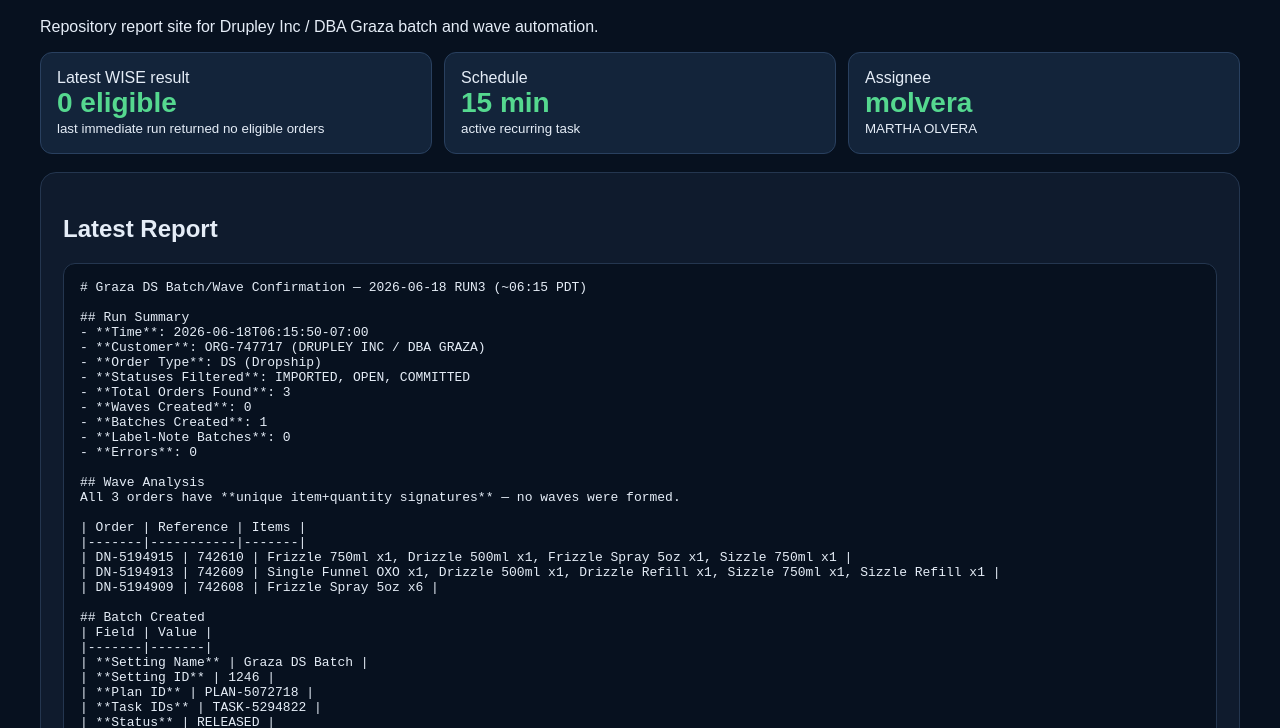
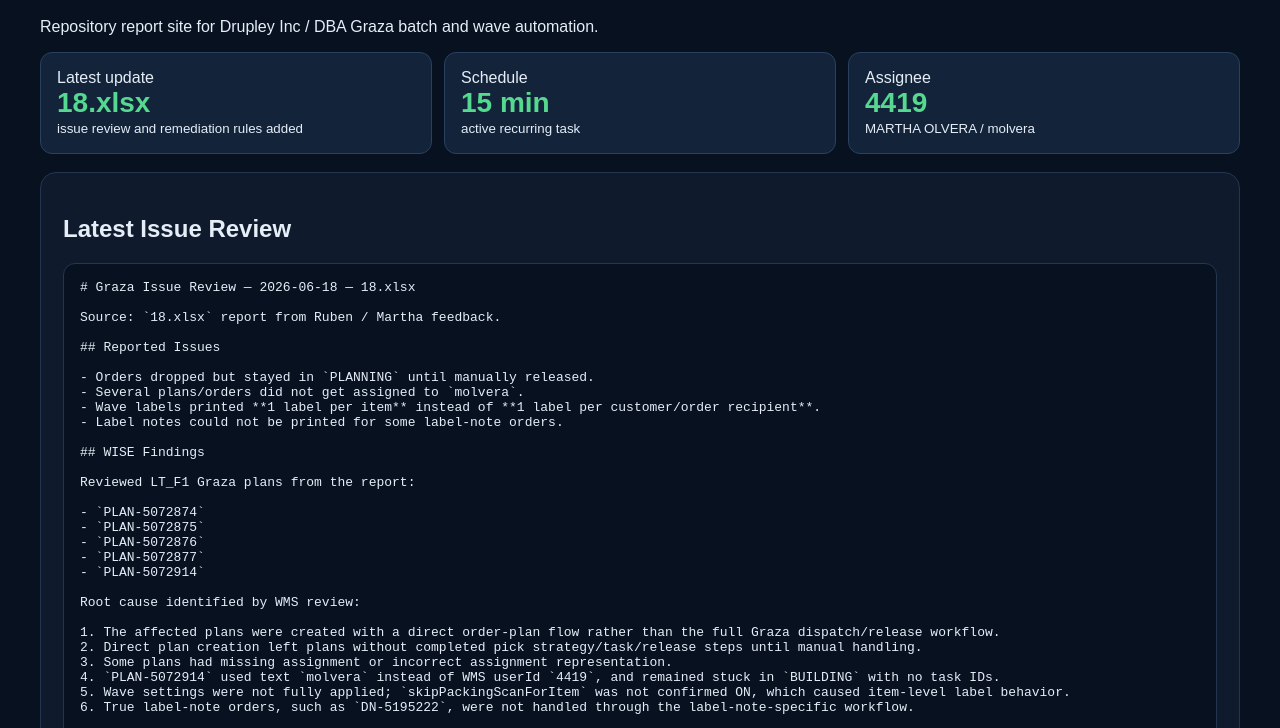
Before and after one commit to RubenVJauregui/Batch-wave-tickets-, a website: page public/index.html in a window 1280 px wide. Shown: the part 72-800 px from the top of the page. Drawn offline with Linux system fonts and the light colour scheme.

Commit message:
Add Graza 18.xlsx issue review and remediation
User: rjauregui (2008267700036030466)

```diff
--- a/public/index.html
+++ b/public/index.html
@@ -1,45 +1,73 @@
-<!doctype html><html><head><meta charset="utf-8"><meta name="viewport" content="width=device-width,initial-scale=1"><title>Graza Batch Wave Tickets</title><style>body{font-family:Arial,sans-serif;background:#07111f;color:#e5edf7;margin:0}.wrap{max-width:1200px;margin:auto;padding:32px}.card{background:#0f1b2d;border:1px solid #24364f;border-radius:16px;padding:22px;margin:18px 0}h1{margin-top:0}pre{white-space:pre-wrap;background:#07111f;border:1px solid #24364f;border-radius:12px;padding:16px;overflow:auto}a{color:#80c7ff}.stats{display:grid;grid-template-columns:repeat(auto-fit,minmax(180px,1fr));gap:12px}.stat{background:#13243a;padding:16px;border-radius:12px;border:1px solid #29405f}.stat b{display:block;font-size:28px;color:#55d88f}</style></head><body><div class="wrap"><h1>Graza Batch / Wave Tickets</h1><p>Repository report site for Drupley Inc / DBA Graza batch and wave automation.</p><div class="stats"><div class="stat"><span>Latest WISE result</span><b>0 eligible</b><small>last immediate run returned no eligible orders</small></div><div class="stat"><span>Schedule</span><b>15 min</b><small>active recurring task</small></div><div class="stat"><span>Assignee</span><b>molvera</b><small>MARTHA OLVERA</small></div></div><div class="card"><h2>Latest Report</h2><pre># Graza DS Batch/Wave Confirmation — 2026-06-18 RUN3 (~06:15 PDT)
+<!doctype html><html><head><meta charset="utf-8"><meta name="viewport" content="width=device-width,initial-scale=1"><title>Graza Batch Wave Tickets</title><style>body{font-family:Arial,sans-serif;background:#07111f;color:#e5edf7;margin:0}.wrap{max-width:1200px;margin:auto;padding:32px}.card{background:#0f1b2d;border:1px solid #24364f;border-radius:16px;padding:22px;margin:18px 0}h1{margin-top:0}pre{white-space:pre-wrap;background:#07111f;border:1px solid #24364f;border-radius:12px;padding:16px;overflow:auto}a{color:#80c7ff}.stats{display:grid;grid-template-columns:repeat(auto-fit,minmax(180px,1fr));gap:12px}.stat{background:#13243a;padding:16px;border-radius:12px;border:1px solid #29405f}.stat b{display:block;font-size:28px;color:#55d88f}</style></head><body><div class="wrap"><h1>Graza Batch / Wave Tickets</h1><p>Repository report site for Drupley Inc / DBA Graza batch and wave automation.</p><div class="stats"><div class="stat"><span>Latest update</span><b>18.xlsx</b><small>issue review and remediation rules added</small></div><div class="stat"><span>Schedule</span><b>15 min</b><small>active recurring task</small></div><div class="stat"><span>Assignee</span><b>4419</b><small>MARTHA OLVERA / molvera</small></div></div><div class="card"><h2>Latest Issue Review</h2><pre># Graza Issue Review — 2026-06-18 — 18.xlsx
 
-## Run Summary
-- **Time**: 2026-06-18T06:15:50-07:00
-- **Customer**: ORG-747717 (DRUPLEY INC / DBA GRAZA)
-- **Order Type**: DS (Dropship)
-- **Statuses Filtered**: IMPORTED, OPEN, COMMITTED
-- **Total Orders Found**: 3
-- **Waves Created**: 0
-- **Batches Created**: 1
-- **Label-Note Batches**: 0
-- **Errors**: 0
+Source: `18.xlsx` report from Ruben / Martha feedback.
 
-## Wave Analysis
-All 3 orders have **unique item+quantity signatures** — no waves were formed.
+## Reported Issues
 
-| Order | Reference | Items |
-|-------|-----------|-------|
-| DN-5194915 | 742610 | Frizzle 750ml x1, Drizzle 500ml x1, Frizzle Spray 5oz x1, Sizzle 750ml x1 |
-| DN-5194913 | 742609 | Single Funnel OXO x1, Drizzle 500ml x1, Drizzle Refill x1, Sizzle 750ml x1, Sizzle Refill x1 |
-| DN-5194909 | 742608 | Frizzle Spray 5oz x6 |
+- Orders dropped but stayed in `PLANNING` until manually released.
+- Several plans/orders did not get assigned to `molvera`.
+- Wave labels printed **1 label per item** instead of **1 label per customer/order recipient**.
+- Label notes could not be printed for some label-note orders.
 
-## Batch Created
-| Field | Value |
-|-------|-------|
-| **Setting Name** | Graza DS Batch |
-| **Setting ID** | 1246 |
-| **Plan ID** | PLAN-5072718 |
-| **Task IDs** | TASK-5294822 |
-| **Status** | RELEASED |
-| **Assignee** | molvera / MARTHA OLVERA |
-| **Pick Method** | BATCH_ORDER_PICK |
-| **Pick Type** | PIECE_PICK |
-| **Orders** | DN-5194915, DN-5194909, DN-5194913 |
+## WISE Findings
 
-## Confirmed Totals
-- **Waves**: 0
-- **Batches**: 1
-- **Total Orders Dispatched**: 3
-- **Assignee**: molvera / MARTHA OLVERA
-- **Errors**: 0
-</pre></div><div class="card"><h2>All Reports</h2><ul><li><a href="/GRAZA_BATCH_WAVE_CONFIRMATION_2026-06-18_RUN3.md">GRAZA_BATCH_WAVE_CONFIRMATION_2026-06-18_RUN3.md</a></li>
+Reviewed LT_F1 Graza plans from the report:
+
+- `PLAN-5072874`
+- `PLAN-5072875`
+- `PLAN-5072876`
+- `PLAN-5072877`
+- `PLAN-5072914`
+
+Root cause identified by WMS review:
+
+1. The affected plans were created with a direct order-plan flow rather than the full Graza dispatch/release workflow.
+2. Direct plan creation left plans without completed pick strategy/task/release steps until manual handling.
+3. Some plans had missing assignment or incorrect assignment representation.
+4. `PLAN-5072914` used text `molvera` instead of WMS userId `4419`, and remained stuck in `BUILDING` with no task IDs.
+5. Wave settings were not fully applied; `skipPackingScanForItem` was not confirmed ON, which caused item-level label behavior.
+6. True label-note orders, such as `DN-5195222`, were not handled through the label-note-specific workflow.
+
+## Corrected Recurring Task Rules
+
+The active Graza scheduled task was updated to require:
+
+- Use the full Graza dispatch/release workflow/settings that creates:
+  - pick strategy
+  - task
+  - release
+- Do **not** use direct `/order-plan/create` alone.
+- Assign using WMS userId `4419` / `MARTHA OLVERA (molvera)`, not username text.
+- Verify every created plan/task is assigned to `4419` and reaches `RELEASED` or `COMPLETED` with task IDs.
+- Do not leave plans in `BUILDING`, `PLANNING`, or `PICK_SUGGESTED`.
+- For waves:
+  - group by exact complete item/SKU set and exact quantity per item
+  - item order does not matter
+  - use `Wave Pick By Item`
+  - turn ON `Skip Packing Scan For Item`
+  - configure labels as 1 label per customer/order recipient, not 1 label per item
+  - waves are not limited to 22 orders
+- For label/gift notes:
+  - separate true `labelNote` / gift-note orders into their own label-note batch workflow
+  - verify the label note is printable
+  - if printing fails, report exact order IDs and WISE error
+- For batches:
+  - only non-wave and non-label-note orders
+  - max 22 orders per batch
+  - oldest create date first
+
+## Safe Correction Status
+
+- `PLAN-5072874/75/76/77`: not safe to alter after manual release/completion.
+- `PLAN-5072914`: identified as stuck; correction requires rollback/cancel and recreation through the proper dispatch workflow with userId `4419` and wave settings. Mutation was not performed without explicit approval.
+
+## Active Automation
+
+Active task: `4ohR10kY6NbMAlFd1_D1l`
+Schedule: every 15 minutes
+Assignee: `MARTHA OLVERA (molvera)` / WMS userId `4419`
+</pre></div><div class="card"><h2>All Reports</h2><ul><li><a href="/GRAZA_ISSUE_REVIEW_2026-06-18_18XLSX.md">GRAZA_ISSUE_REVIEW_2026-06-18_18XLSX.md</a></li>
+<li><a href="/GRAZA_BATCH_WAVE_CONFIRMATION_2026-06-18_RUN3.md">GRAZA_BATCH_WAVE_CONFIRMATION_2026-06-18_RUN3.md</a></li>
 <li><a href="/GRAZA_BATCH_WAVE_CONFIRMATION_2026-06-18.md">GRAZA_BATCH_WAVE_CONFIRMATION_2026-06-18.md</a></li>
 <li><a href="/GRAZA_BATCH_WAVE_CONFIRMATION_2026-06-05_RUN9.md">GRAZA_BATCH_WAVE_CONFIRMATION_2026-06-05_RUN9.md</a></li>
 <li><a href="/GRAZA_BATCH_WAVE_CONFIRMATION_2026-06-05_RUN8.md">GRAZA_BATCH_WAVE_CONFIRMATION_2026-06-05_RUN8.md</a></li>
```
Also changed, not shown: GRAZA_ISSUE_REVIEW_2026-06-18_18XLSX.md (added, +68 -0 lines), public/GRAZA_ISSUE_REVIEW_2026-06-18_18XLSX.md (added, +68 -0 lines).
